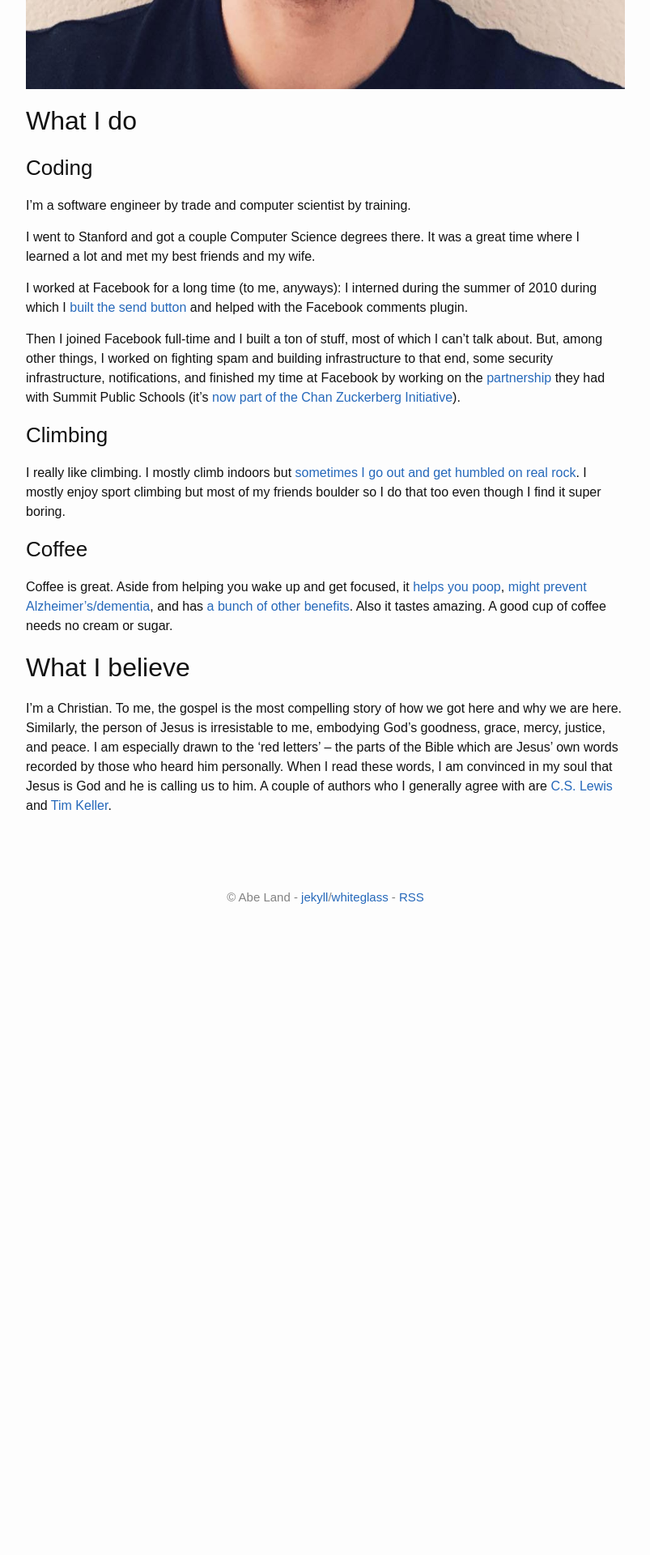
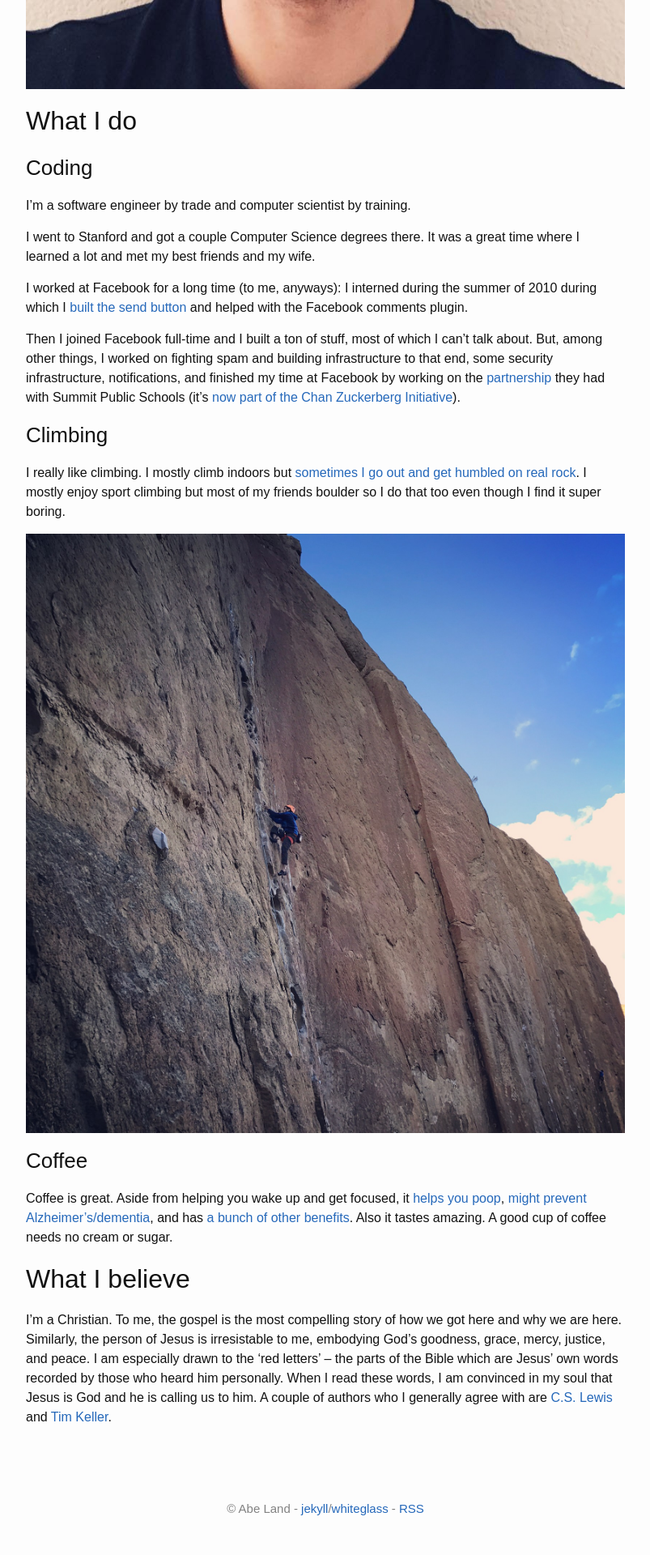
Before and after one commit to abeland/abeland.github.io, a Jekyll site: the page built from about.md, in a window 1280 px wide. Shown: the part 838-2758 px from the top of the page at 81% size, without its empty margins (238-1041 px from the left). Built offline with Jekyll 4.4.1, drawn with Linux system fonts in a browser that asks for light colours; before the commit the page ends 2003 px from its top, so only the background shows below that.

Commit message:
Update about.md

```diff
--- a/about.md
+++ b/about.md
@@ -24,6 +24,8 @@ Then I joined Facebook full-time and I built a ton of stuff, most of which I can
 
 I really like climbing. I mostly climb indoors but [sometimes I go out and get humbled on real rock](https://www.mountainproject.com/u/abe-land//112504014?action=ticks&). I mostly enjoy sport climbing but most of my friends boulder so I do that too even though I find it super boring.
 
+![me climbing at Smith Rock]({{ site.url }}/assets/smith_rock_climbing.jpg)
+
 ### Coffee
 
 Coffee is great. Aside from helping you wake up and get focused, it [helps you poop](https://www.washingtonpost.com/news/speaking-of-science/wp/2015/08/10/why-does-coffee-make-you-poop/), [might prevent Alzheimer's/dementia](https://www.ncbi.nlm.nih.gov/pubmed/20182054), and has [a bunch of other benefits](http://www.mayoclinic.org/healthy-lifestyle/nutrition-and-healthy-eating/expert-answers/coffee-and-health/faq-20058339). Also it tastes amazing. A good cup of coffee needs no cream or sugar.
```
